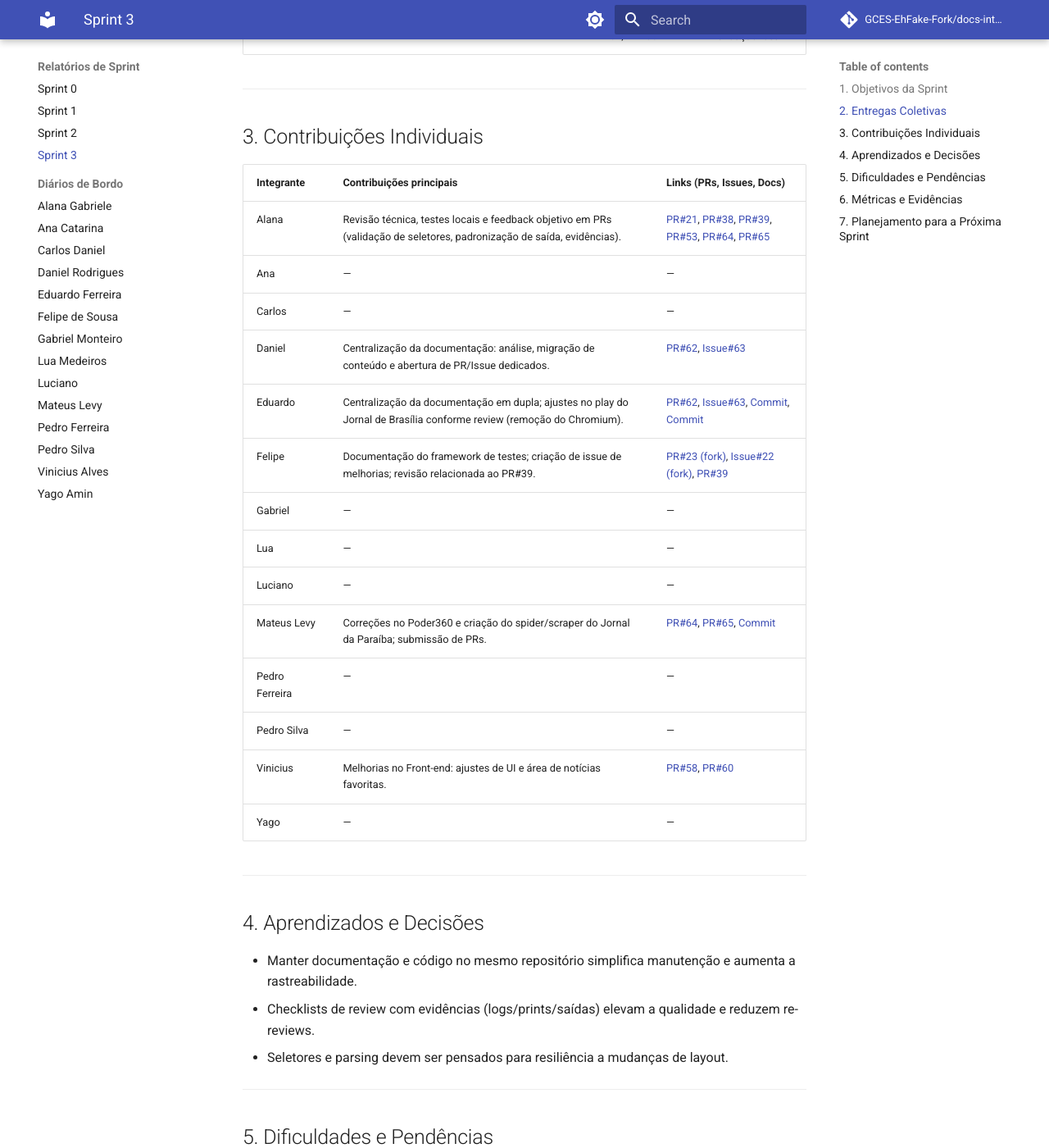
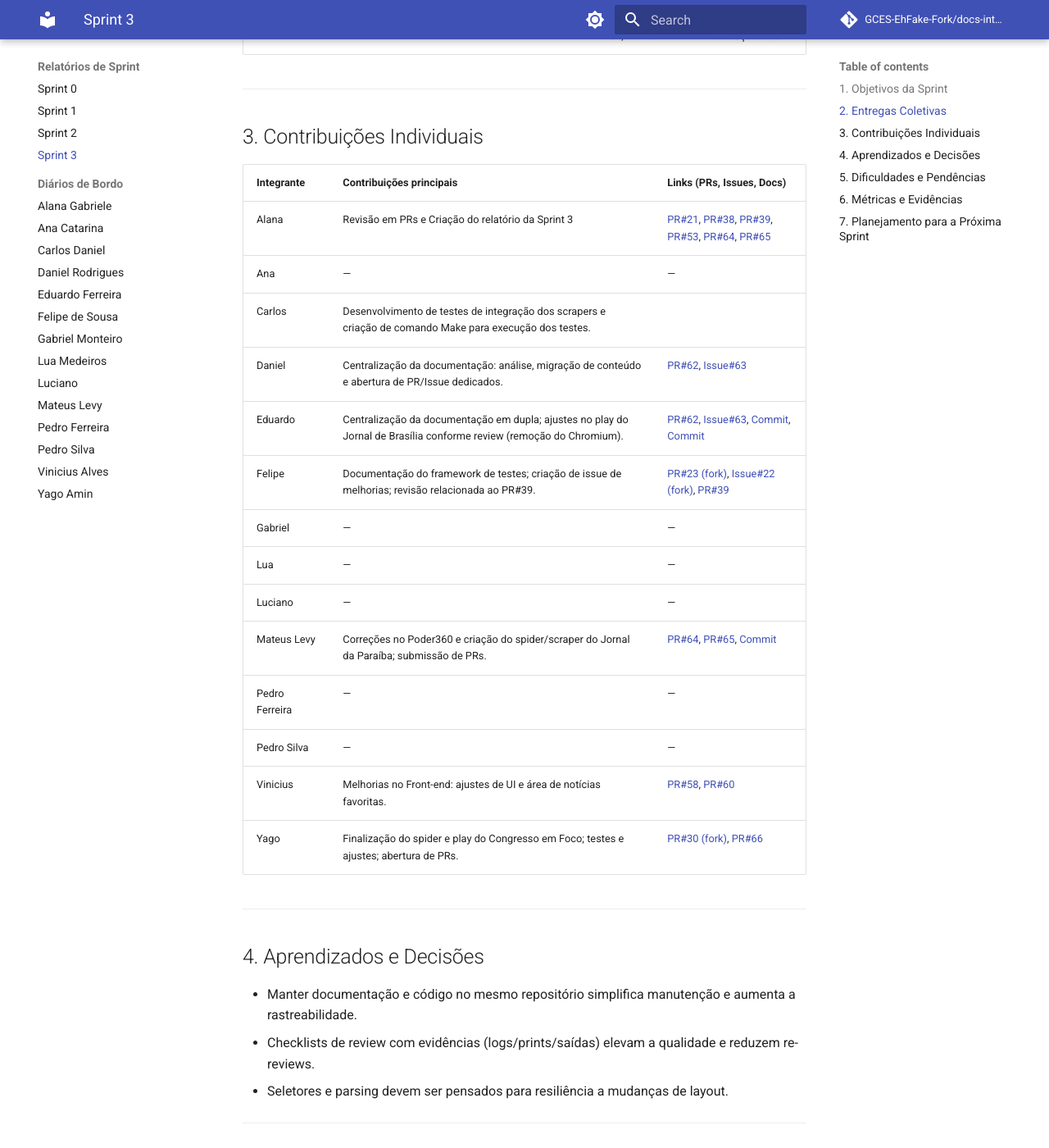
Before and after one commit to GCES-EhFake-Fork/docs-interno, an MkDocs documentation site: the page built from docs/sprints/sprint3.md, in a window 1280 px wide and 1400 px high, scrolled down 1064 px. Shown: the whole window at 82% size. Built offline with MkDocs 1.6.1 and Material for MkDocs 9.7.7, drawn with Linux system fonts in a browser that asks for light colours; comment, search, counter and statistics services are not loaded; some of the changed text lies outside the part shown.

Commit message:
docs: update individual contributions and improve clarity in Sprint 3 report

```diff
--- a/docs/sprints/sprint3.md
+++ b/docs/sprints/sprint3.md
@@ -30,22 +30,22 @@
 
 ## 3. Contribuições Individuais
 
-| Integrante     | Contribuições principais                                                                                               | Links (PRs, Issues, Docs)                                                                                                                                                                                                                                                                                                                                                                                                                                                                              |
-| -------------- | ---------------------------------------------------------------------------------------------------------------------- | ------------------------------------------------------------------------------------------------------------------------------------------------------------------------------------------------------------------------------------------------------------------------------------------------------------------------------------------------------------------------------------------------------------------------------------------------------------------------------------------------------ |
-| Alana          | Revisão técnica, testes locais e feedback objetivo em PRs (validação de seletores, padronização de saída, evidências). | [PR#21](https://github.com/EH-FAKE/check-up/pull/21#issuecomment-3432521557), [PR#38](https://github.com/EH-FAKE/check-up/pull/38#pullrequestreview-3366572196), [PR#39](https://github.com/EH-FAKE/check-up/pull/39#pullrequestreview-3366075590), [PR#53](https://github.com/EH-FAKE/check-up/pull/53#issuecomment-3433160264), [PR#64](https://github.com/EH-FAKE/check-up/pull/64#pullrequestreview-3366480859), [PR#65](https://github.com/EH-FAKE/check-up/pull/65#pullrequestreview-3366263188) |
-| Ana            | —                                                                                                                      | —                                                                                                                                                                                                                                                                                                                                                                                                                                                                                                      |
-| Carlos         | —                                                                                                                      | —                                                                                                                                                                                                                                                                                                                                                                                                                                                                                                      |
-| Daniel         | Centralização da documentação: análise, migração de conteúdo e abertura de PR/Issue dedicados.                         | [PR#62](https://github.com/EH-FAKE/check-up/pull/62), [Issue#63](https://github.com/EH-FAKE/check-up/issues/63)                                                                                                                                                                                                                                                                                                                                                                                        |
-| Eduardo        | Centralização da documentação em dupla; ajustes no play do Jornal de Brasília conforme review (remoção do Chromium).   | [PR#62](https://github.com/EH-FAKE/check-up/pull/62), [Issue#63](https://github.com/EH-FAKE/check-up/issues/63), [Commit](https://github.com/EH-FAKE/check-up/pull/53/commits/cd814a6ae7dc245f838d00c6c3b1e909cac5c1cd), [Commit](https://github.com/GCES-EhFake-Fork/checkUp/commit/9766c9b2f0d8180bdb848706bf8eea26c7ff6fa4)                                                                                                                                                                         |
-| Felipe         | Documentação do framework de testes; criação de issue de melhorias; revisão relacionada ao PR#39.                     | [PR#23 (fork)](https://github.com/GCES-EhFake-Fork/checkUp/pull/23), [Issue#22 (fork)](https://github.com/GCES-EhFake-Fork/checkUp/issues/22), [PR#39](https://github.com/EH-FAKE/check-up/pull/39)                                                                                                                                                                                                                                                              |
-| Gabriel        | —                                                                                                                      | —                                                                                                                                                                                                                                                                                                                                                                                                                                                                                                      |
-| Lua            | —                                                                                                                      | —                                                                                                                                                                                                                                                                                                                                                                                                                                                                                                      |
-| Luciano        | —                                                                                                                      | —                                                                                                                                                                                                                                                                                                                                                                                                                                                                                                      |
-| Mateus Levy    | Correções no Poder360 e criação do spider/scraper do Jornal da Paraíba; submissão de PRs.                              | [PR#64](https://github.com/EH-FAKE/check-up/pull/64), [PR#65](https://github.com/EH-FAKE/check-up/pull/65), [Commit](https://github.com/GCES-EhFake-Fork/checkUp/commit/7930a91)                                                                                                                                                                                                                                                                                                                       |
-| Pedro Ferreira | —                                                                                                                      | —                                                                                                                                                                                                                                                                                                                                                                                                                                                                                                      |
-| Pedro Silva    | —                                                                                                                      | —                                                                                                                                                                                                                                                                                                                                                                                                                                                                                                      |
-| Vinicius       | Melhorias no Front-end: ajustes de UI e área de notícias favoritas.                                                    | [PR#58](https://github.com/EH-FAKE/check-up/pull/58), [PR#60](https://github.com/EH-FAKE/check-up/pull/60)                                                                                                                                                                                                                                                                                                                                                                                             |
-| Yago           | —                                                                                                                      | —                                                                                                                                                                                                                                                                                                                                                                                                                                                                                                      |
+| Integrante     | Contribuições principais                                                                                             | Links (PRs, Issues, Docs)                                                                                                                                                                                                                                                                                                                                                                                                                                                                              |
+| -------------- | -------------------------------------------------------------------------------------------------------------------- | ------------------------------------------------------------------------------------------------------------------------------------------------------------------------------------------------------------------------------------------------------------------------------------------------------------------------------------------------------------------------------------------------------------------------------------------------------------------------------------------------------ |
+| Alana          | Revisão em PRs e Criação do relatório da Sprint 3                                                                    | [PR#21](https://github.com/EH-FAKE/check-up/pull/21#issuecomment-3432521557), [PR#38](https://github.com/EH-FAKE/check-up/pull/38#pullrequestreview-3366572196), [PR#39](https://github.com/EH-FAKE/check-up/pull/39#pullrequestreview-3366075590), [PR#53](https://github.com/EH-FAKE/check-up/pull/53#issuecomment-3433160264), [PR#64](https://github.com/EH-FAKE/check-up/pull/64#pullrequestreview-3366480859), [PR#65](https://github.com/EH-FAKE/check-up/pull/65#pullrequestreview-3366263188) |
+| Ana            | —                                                                                                                    | —                                                                                                                                                                                                                                                                                                                                                                                                                                                                                                      |
+| Carlos         | Desenvolvimento de testes de integração dos scrapers e criação de comando Make para execução dos testes.             |                                                                                                                                                                                                                                                                                                                                                                                                                                                                                                        |
+| Daniel         | Centralização da documentação: análise, migração de conteúdo e abertura de PR/Issue dedicados.                       | [PR#62](https://github.com/EH-FAKE/check-up/pull/62), [Issue#63](https://github.com/EH-FAKE/check-up/issues/63)                                                                                                                                                                                                                                                                                                                                                                                        |
+| Eduardo        | Centralização da documentação em dupla; ajustes no play do Jornal de Brasília conforme review (remoção do Chromium). | [PR#62](https://github.com/EH-FAKE/check-up/pull/62), [Issue#63](https://github.com/EH-FAKE/check-up/issues/63), [Commit](https://github.com/EH-FAKE/check-up/pull/53/commits/cd814a6ae7dc245f838d00c6c3b1e909cac5c1cd), [Commit](https://github.com/GCES-EhFake-Fork/checkUp/commit/9766c9b2f0d8180bdb848706bf8eea26c7ff6fa4)                                                                                                                                                                         |
+| Felipe         | Documentação do framework de testes; criação de issue de melhorias; revisão relacionada ao PR#39.                    | [PR#23 (fork)](https://github.com/GCES-EhFake-Fork/checkUp/pull/23), [Issue#22 (fork)](https://github.com/GCES-EhFake-Fork/checkUp/issues/22), [PR#39](https://github.com/EH-FAKE/check-up/pull/39)                                                                                                                                                                                                                                                                                                    |
+| Gabriel        | —                                                                                                                    | —                                                                                                                                                                                                                                                                                                                                                                                                                                                                                                      |
+| Lua            | —                                                                                                                    | —                                                                                                                                                                                                                                                                                                                                                                                                                                                                                                      |
+| Luciano        | —                                                                                                                    | —                                                                                                                                                                                                                                                                                                                                                                                                                                                                                                      |
+| Mateus Levy    | Correções no Poder360 e criação do spider/scraper do Jornal da Paraíba; submissão de PRs.                            | [PR#64](https://github.com/EH-FAKE/check-up/pull/64), [PR#65](https://github.com/EH-FAKE/check-up/pull/65), [Commit](https://github.com/GCES-EhFake-Fork/checkUp/commit/7930a91)                                                                                                                                                                                                                                                                                                                       |
+| Pedro Ferreira | —                                                                                                                    | —                                                                                                                                                                                                                                                                                                                                                                                                                                                                                                      |
+| Pedro Silva    | —                                                                                                                    | —                                                                                                                                                                                                                                                                                                                                                                                                                                                                                                      |
+| Vinicius       | Melhorias no Front-end: ajustes de UI e área de notícias favoritas.                                                  | [PR#58](https://github.com/EH-FAKE/check-up/pull/58), [PR#60](https://github.com/EH-FAKE/check-up/pull/60)                                                                                                                                                                                                                                                                                                                                                                                             |
+| Yago           | Finalização do spider e play do Congresso em Foco; testes e ajustes; abertura de PRs.                                | [PR#30 (fork)](https://github.com/GCES-EhFake-Fork/checkUp/pull/30), [PR#66](https://github.com/EH-FAKE/check-up/pull/66)                                                                                                                                                                                                                                                                                                                                                                              |
 
 ---
 
```
Also changed, not shown: other parts of docs/sprints/sprint3.md (+1 -1 lines).
